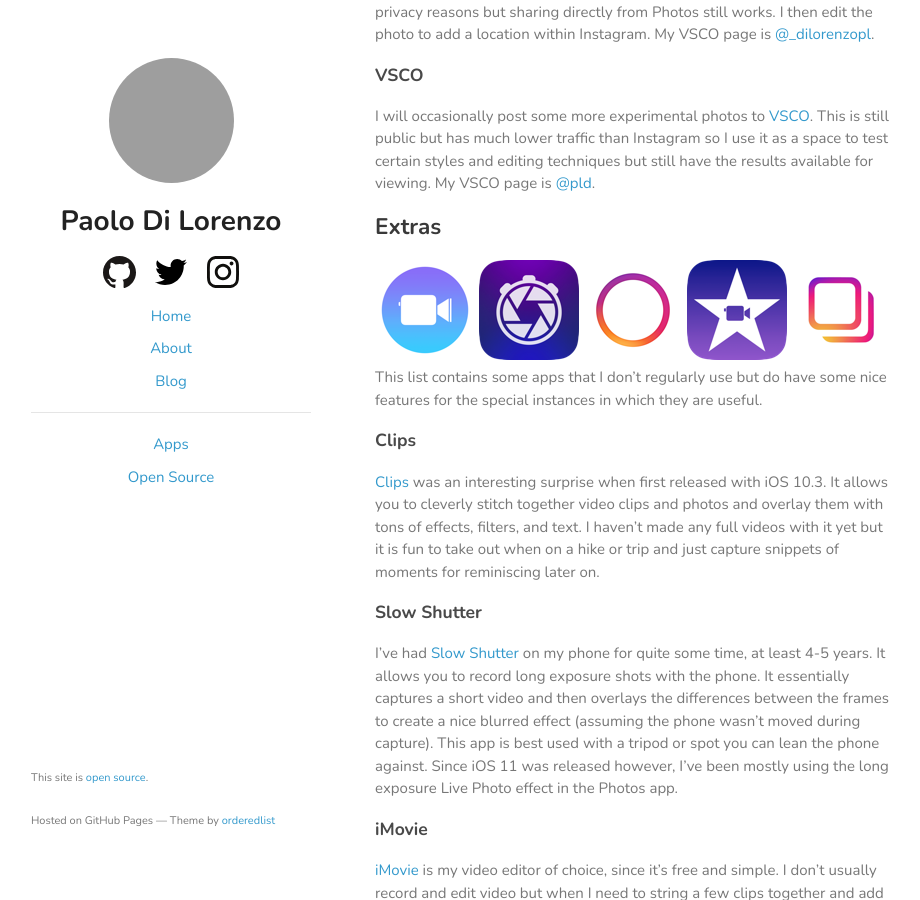
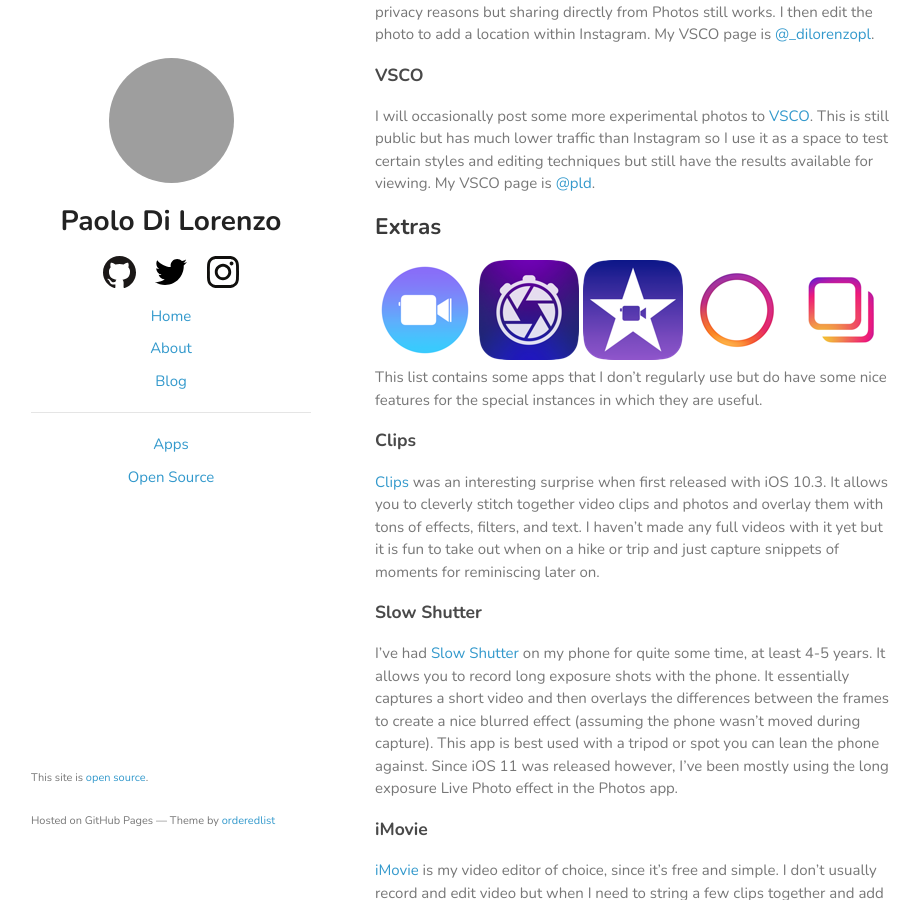
Before and after one commit to pdil/website-Jekyll, a Jekyll site: the page built from _posts/2018-06-05-ios-photography-workflow.markdown, in a window 1280 px wide and 900 px high, scrolled down 3009 px. Shown: the whole window, without its empty margins (179-1099 px from the left). Built offline with Jekyll 4.4.1, drawn with Linux system fonts in a browser that asks for light colours; grey boxes are pictures that could not be loaded.

Commit message:
Reorder icons to match list order

```diff
--- a/_posts/2018-06-05-ios-photography-workflow.markdown
+++ b/_posts/2018-06-05-ios-photography-workflow.markdown
@@ -56,7 +56,7 @@
 
 
 ## Extras
-<img src="{{site.url}}/images/ios-photo-workflow-clips.png"> <img src="{{site.url}}/images/ios-photo-workflow-slow-shutter.png"> <img src="{{site.url}}/images/ios-photo-workflow-hyperlapse.png"> <img src="{{site.url}}/images/ios-photo-workflow-imovie.png"> <img src="{{site.url}}/images/ios-photo-workflow-swipeable.png">
+<img src="{{site.url}}/images/ios-photo-workflow-clips.png"> <img src="{{site.url}}/images/ios-photo-workflow-slow-shutter.png"> <img src="{{site.url}}/images/ios-photo-workflow-imovie.png"> <img src="{{site.url}}/images/ios-photo-workflow-hyperlapse.png"> <img src="{{site.url}}/images/ios-photo-workflow-swipeable.png">
 This list contains some apps that I don’t regularly use but do have some nice features for the special instances in which they are useful.
 ### Clips
 [Clips](https://itunes.apple.com/us/app/clips/id1212699939?mt=8&uo=4&at=1001lxud) was an interesting surprise when first released with iOS 10.3. It allows you to cleverly stitch together video clips and photos and overlay them with tons of effects, filters, and text. I haven’t made any full videos with it yet but it is fun to take out when on a hike or trip and just capture snippets of moments for reminiscing later on.
```
